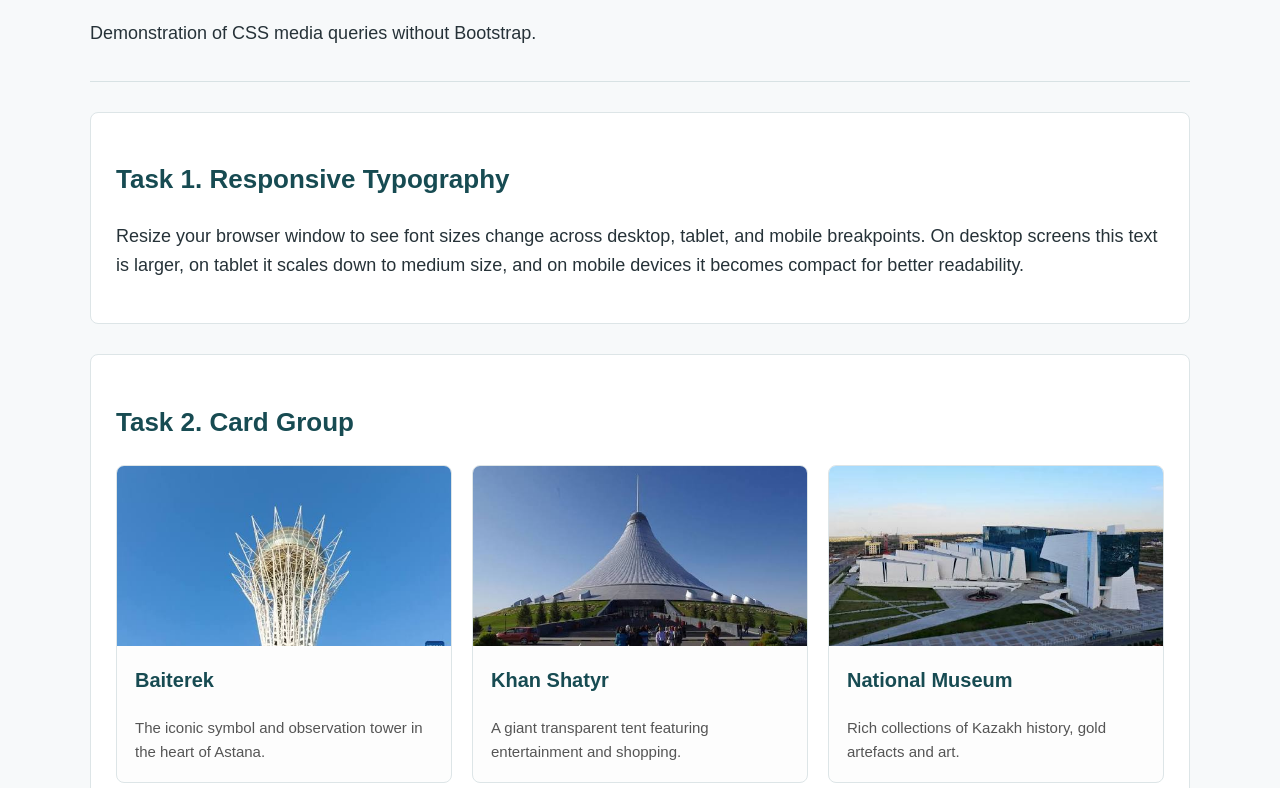
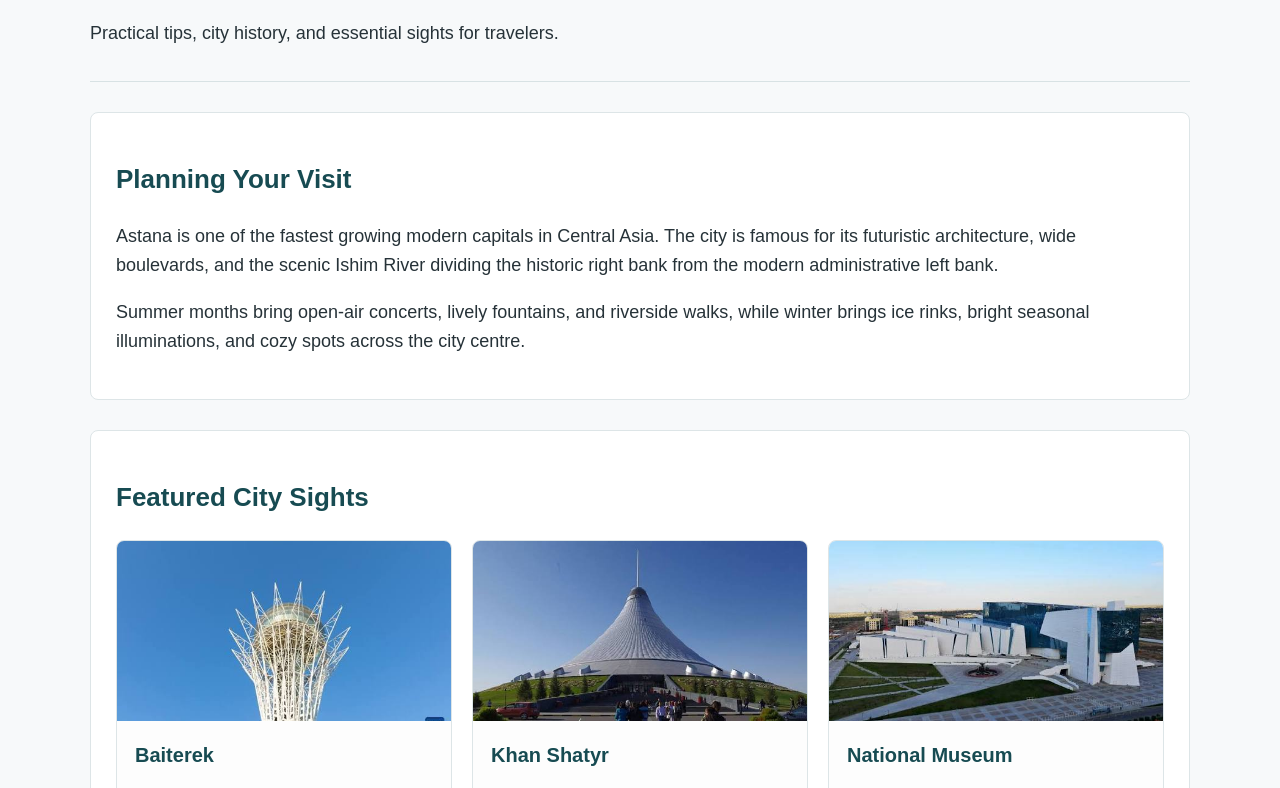
Before and after one commit to ShagFoal/Front-End-Assignment-3, a plain HTML site: page media-queries.html in a window 1280 px wide. Shown: the part 128-916 px from the top of the page. Drawn offline with Linux system fonts and the light colour scheme.

Commit message:
Replace artificial meta-text with authentic student travel guide content

```diff
--- a/css/media-queries.css
+++ b/css/media-queries.css
@@ -49,7 +49,7 @@ p {
   font-size: 18px;
 }
 
-.demo-section {
+.guide-section {
   background: white;
   padding: 25px;
   border-radius: 8px;
--- a/media-queries.html
+++ b/media-queries.html
@@ -3,30 +3,35 @@
   <head>
     <meta charset="UTF-8" />
     <meta name="viewport" content="width=device-width, initial-scale=1.0" />
-    <title>Media Queries Demo | Astana Travel</title>
+    <title>City Guide | Astana Travel</title>
     <link rel="stylesheet" href="css/media-queries.css" />
   </head>
   <body>
     <div class="container">
       <header>
         <a class="back-link" href="index.html">&larr; Back to Main Website</a>
-        <h1>Part 1. Media Queries</h1>
-        <p>Demonstration of CSS media queries without Bootstrap.</p>
+        <h1>Astana City Guide</h1>
+        <p>Practical tips, city history, and essential sights for travelers.</p>
       </header>
 
       <main>
-        <section class="demo-section">
-          <h2>Task 1. Responsive Typography</h2>
+        <section class="guide-section">
+          <h2>Planning Your Visit</h2>
           <p>
-            Resize your browser window to see font sizes change across desktop,
-            tablet, and mobile breakpoints. On desktop screens this text is
-            larger, on tablet it scales down to medium size, and on mobile
-            devices it becomes compact for better readability.
+            Astana is one of the fastest growing modern capitals in Central Asia.
+            The city is famous for its futuristic architecture, wide boulevards,
+            and the scenic Ishim River dividing the historic right bank from the
+            modern administrative left bank.
+          </p>
+          <p>
+            Summer months bring open-air concerts, lively fountains, and riverside
+            walks, while winter brings ice rinks, bright seasonal illuminations, and
+            cozy spots across the city centre.
           </p>
         </section>
 
-        <section class="demo-section">
-          <h2>Task 2. Card Group</h2>
+        <section class="guide-section">
+          <h2>Featured City Sights</h2>
           <div class="card-group">
             <article class="card-item">
               <img src="images/baiterek.jpeg" alt="Baiterek" />
```
Also changed, not shown: contact.html (+2 -2 lines), index.html (+1 -1 lines), places.html (+2 -2 lines), prices.html (+1 -1 lines).
